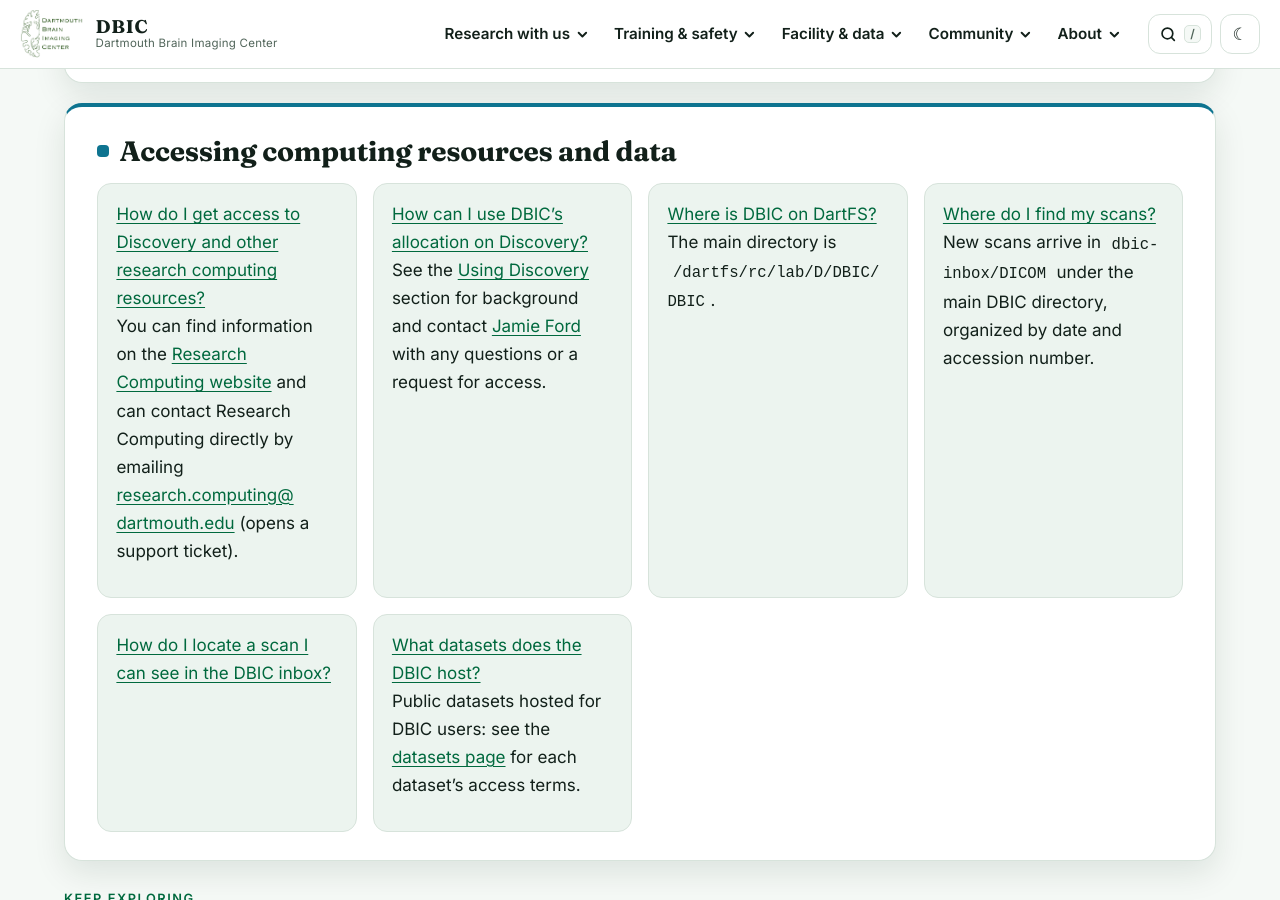
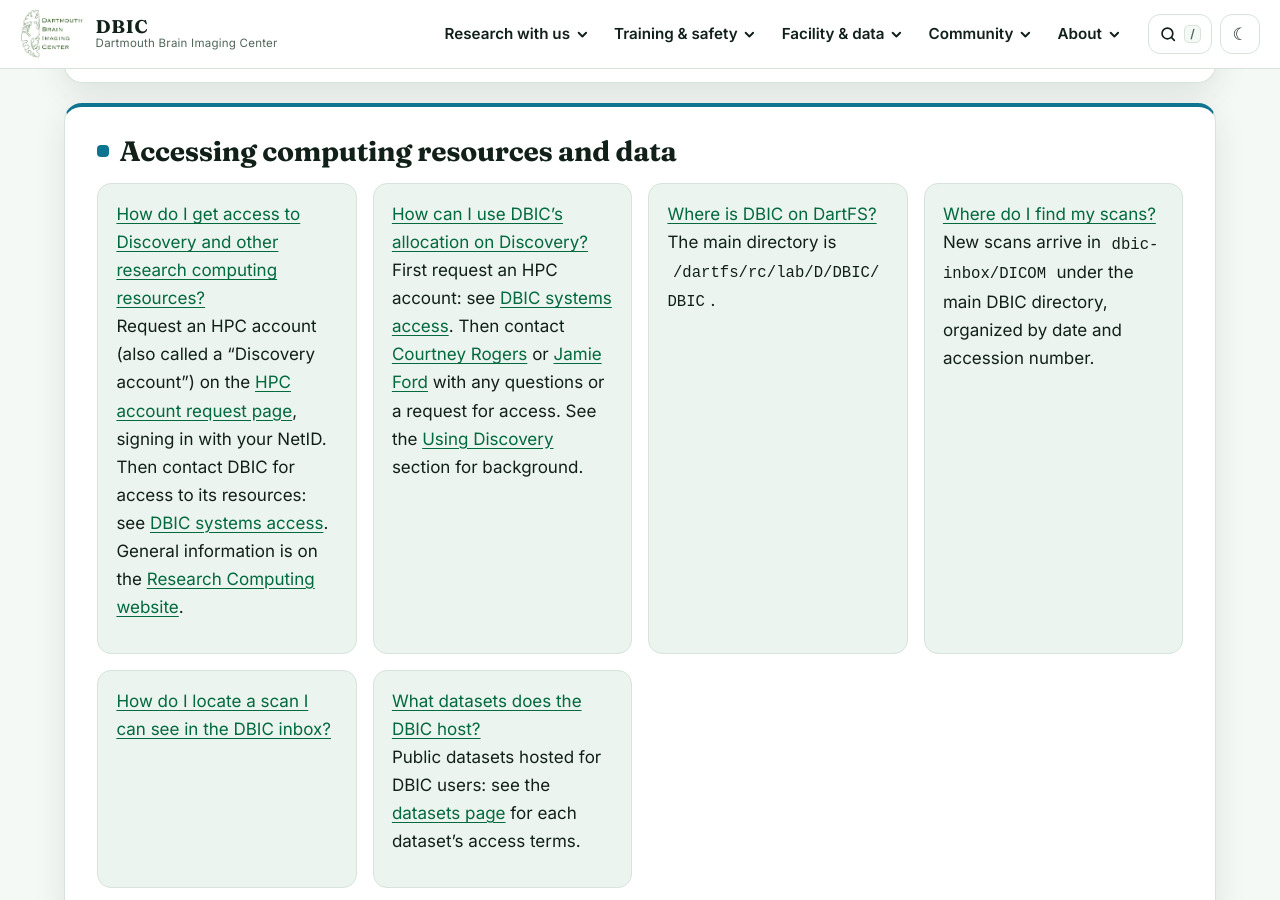
Before and after one commit to dbic/dbic.github.io, a Jekyll site: the page built from faqs.md, in a window 1280 px wide and 900 px high, scrolled down 1027 px. Built offline with Jekyll 4.4.1, drawn with Linux system fonts in a browser that asks for light colours.

Commit message:
HPC wording edits

```diff
--- a/_data/faq.yml
+++ b/_data/faq.yml
@@ -34,10 +34,10 @@ computing:
   title: "Accessing computing resources and data"
   items:
     - q: "How do I get access to Discovery and other research computing resources?"
-      a: "You can find information on the [Research Computing website](https://rc.dartmouth.edu/) and can contact Research Computing directly by emailing [research.computing@<wbr>dartmouth.edu](mailto:research.computing@dartmouth.edu) (opens a support ticket)."
+      a: "Request an HPC account (also called a “Discovery account”) on the [HPC account request page](https://dashboard.dartmouth.edu/research/hpc_account), signing in with your NetID. Then contact DBIC for access to its resources: see [DBIC systems access](/research_infrastructure/computer_resources.html#sysaccess). General information is on the [Research Computing website](https://rc.dartmouth.edu/)."
       url: "/research_infrastructure/computer_resources.html#sysaccess"
     - q: "How can I use DBIC’s allocation on Discovery?"
-      a: "See the [Using Discovery](/research_infrastructure/discovery.html) section for background and contact [Jamie Ford](mailto:james.c.ford@dartmouth.edu?subject=DBIC%20allocation%20on%20Discovery) with any questions or a request for access."
+      a: "First request an HPC account: see [DBIC systems access](/research_infrastructure/computer_resources.html#sysaccess). Then contact [Courtney Rogers](mailto:courtney.rogers@dartmouth.edu?subject=DBIC%20allocation%20on%20Discovery) or [Jamie Ford](mailto:james.c.ford@dartmouth.edu?subject=DBIC%20allocation%20on%20Discovery) with any questions or a request for access. See the [Using Discovery](/research_infrastructure/discovery.html) section for background."
       url: "/research_infrastructure/discovery.html"
     - q: "Where is DBIC on DartFS?"
       a: "The main directory is `/dartfs/rc/lab/D/DBIC/DBIC`."
--- a/_data/menu.yml
+++ b/_data/menu.yml
@@ -28,7 +28,7 @@ groups:
       - { title: "Peripherals", url: "/research_infrastructure/peripherals.html", keywords: "eye tracking response devices projector audio physiology" }
       - { title: "Quality assurance", url: "/research_infrastructure/qualityassurance.html", keywords: "QA reports phantom" }
       - { title: "Data & computing", url: "/data-computing.html", keywords: "datasets public data HCP Narratives Spacetop storage compute", popular: true }
-      - { title: "Computer resources", url: "/research_infrastructure/computer_resources.html", keywords: "account DartFS storage DICOM scans find" }
+      - { title: "Computer resources", url: "/research_infrastructure/computer_resources.html", keywords: "account HPC request DartFS storage DICOM scans find" }
       - { title: "Using Discovery", url: "/research_infrastructure/discovery.html", keywords: "cluster HPC compute" }
   - title: "Community"
     items:
--- a/research_infrastructure/computer_resources.md
+++ b/research_infrastructure/computer_resources.md
@@ -26,9 +26,9 @@ related:
 
 ## DBIC systems access
 
-Research Computing ([research.computing@dartmouth.edu](mailto:research.computing@dartmouth.edu?subject=DBIC)) helps with user accounts across campus; emailing that address opens a support ticket. Everyone at Dartmouth already has an account through their NetID; Research Computing adds you to the groups that give access to particular resources.
+To use Discovery and other Research Computing systems, you need an HPC account (also known as a “Discovery account”). Everyone at Dartmouth has a NetID to provide authentication, but HPC access has to be set up before it will work: request it once, signing in with your NetID, at the [HPC account request page](https://dashboard.dartmouth.edu/research/hpc_account). Research Computing creates the account and emails you when it is ready; it includes a 50 GB home directory on DartFS.
 
-For access to DBIC-specific resources (such as the shared datasets and our Discovery allocation) and for troubleshooting, please contact DBIC directly ([James.C.Ford@dartmouth.edu](mailto:james.c.ford@dartmouth.edu?subject=DBIC%20systems%20access)). Research Computing will typically either redirect these topics to DBIC or contact DBIC on your behalf, so DBIC may be involved in access decisions whether or not you realize it.
+For access to DBIC-specific resources (such as the shared datasets and our Discovery allocation) and for troubleshooting, we encourage you to contact DBIC directly, so that DBIC is in the loop: [Courtney Rogers](mailto:courtney.rogers@dartmouth.edu?subject=DBIC%20systems%20access) is the main contact point, and you can also write to [Jamie Ford](mailto:james.c.ford@dartmouth.edu?subject=DBIC%20systems%20access). Contacting Research Computing ([research.computing@dartmouth.edu](mailto:research.computing@dartmouth.edu?subject=DBIC); this opens a support ticket) works too: Research Computing will typically either redirect these topics to DBIC or contact DBIC on your behalf, so DBIC may be involved in access decisions whether or not you realize it.
 
 <a id="datastorage"></a>
 
--- a/research_infrastructure/discovery.md
+++ b/research_infrastructure/discovery.md
@@ -28,7 +28,7 @@ DBIC owns a share of 15 Nodes on the Research Computing (RC) Discovery cluster,
 
 ### Interactive nodes
 
-Access to the Discovery cluster requires logging on to an interactive node using SSH and your DartID credentials.
+Access to the Discovery cluster requires an HPC account (see [DBIC systems access](/research_infrastructure/computer_resources.html#sysaccess)); you then log on to an interactive node using SSH and your DartID credentials.
 
 | Node | Address | Who can use it | Use it for |
 |---|---|---|---|
@@ -36,7 +36,7 @@ Access to the Discovery cluster requires logging on to an interactive node using
 | Ndoli | ndoli.dartmouth.edu | all DBIC users with Discovery access | High memory system for testing code and interactive jobs |
 | Andes, Polaris | andes.dartmouth.edu, polaris.dartmouth.edu | all Discovery users | High memory systems for testing code and interactive jobs |
 
-DBIC users are encouraged to use Ndoli for testing code before submitting large jobs to the cluster. For more information, see the [Dartmouth Services Portal: High Performance Computing](https://services.dartmouth.edu/TDClient/1806/Portal/Requests/ServiceCatalog?CategoryID=11669).
+DBIC users are encouraged to use Ndoli for testing code before submitting large jobs to the cluster.
 
 ## Using DBIC's allocation
 
@@ -69,7 +69,7 @@ Wall time is the time a job runs multiplied by the number of cores it uses. So t
 
 The most efficient way to get your jobs running is to split them into small chunks and submit them in parallel, so that each chunk uses few CPUs (ideally just one) and completes in a short time (a few hours is ideal). Long jobs that take up multiple cpus, while occasionally necessary, should be avoided.
 
-**Access to the DBIC allocation can be requested from [Jamie Ford](mailto:james.c.ford@dartmouth.edu?subject=DBIC%20allocation). Requests can also be made for variations from the standard DBIC TRES limits.**
+**Access to the DBIC allocation can be requested from [Courtney Rogers](mailto:courtney.rogers@dartmouth.edu?subject=DBIC%20allocation) or [Jamie Ford](mailto:james.c.ford@dartmouth.edu?subject=DBIC%20allocation), once you have an HPC account (see [DBIC systems access](/research_infrastructure/computer_resources.html#sysaccess)). Requests can also be made for variations from the standard DBIC TRES limits.**
 
 ### Queue priority
 
```
